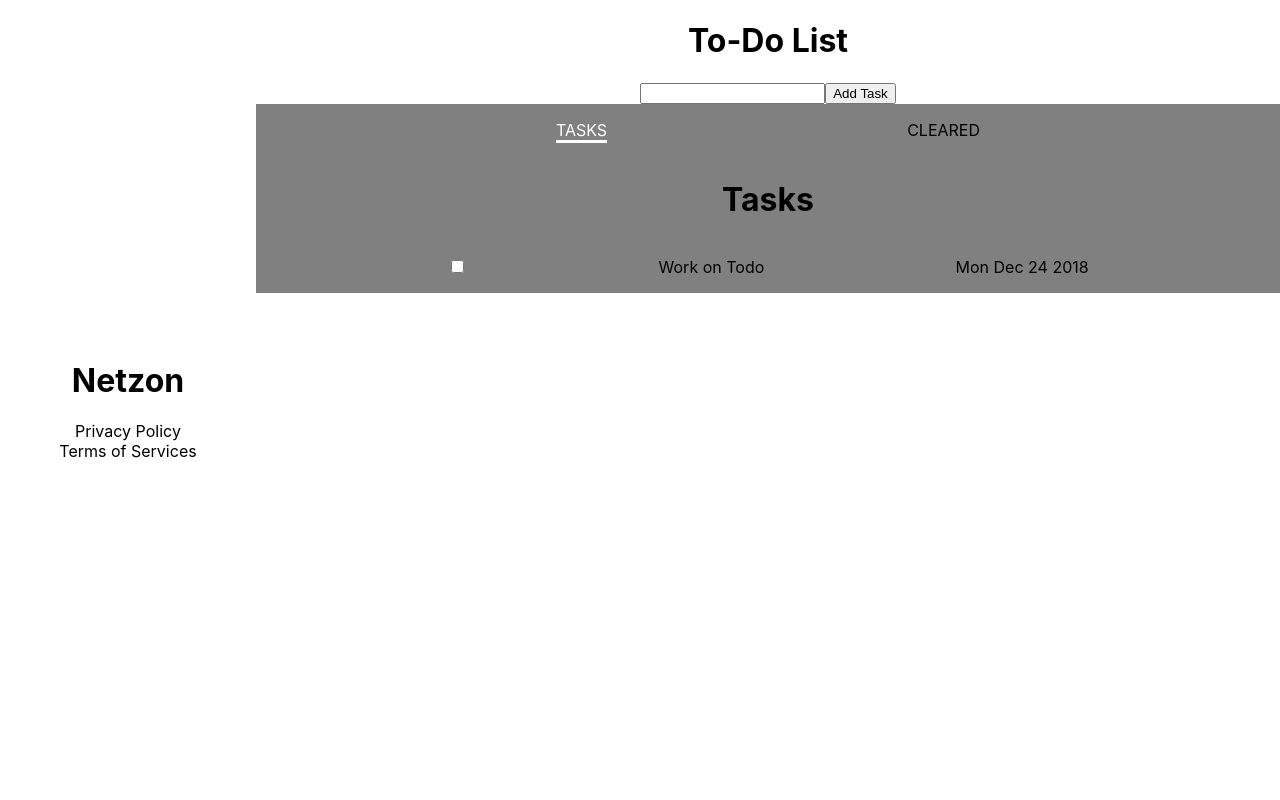
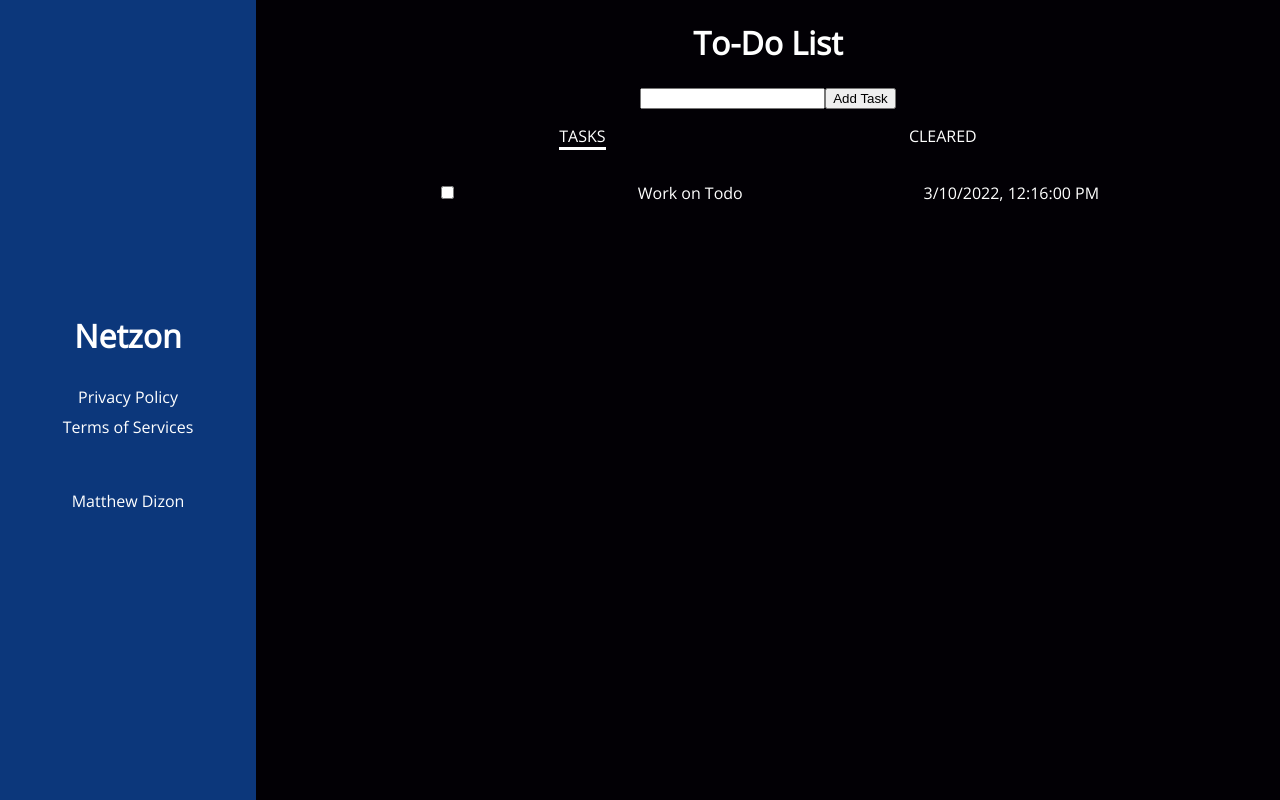
Before and after one commit to matthewdizon/netzon-todo-frontend, a React (Create React App) app: page / in a window 1280 px wide. Built offline with nearby package versions, Linux system fonts and the light colour scheme.

Commit message:
added initial styling

```diff
--- a/src/App.tsx
+++ b/src/App.tsx
@@ -3,8 +3,6 @@ import './App.css';
 import styled from "styled-components"
 
 const TaskBoxContainer = styled.div`
-  background: gray;
-
   .taskbox-headers {
     display: flex;
     justify-content: space-evenly;
@@ -28,12 +26,18 @@ const TaskBox = styled.div`
   display: flex;
   justify-content: space-evenly;
   align-items: center;
+
+  :hover {
+    background: #14213d;
+    cursor: pointer;
+  }
 `
 const defaultTasks = [
   {
     title: "Work on Todo",
     done: false,
-    deadline: new Date(2018, 11, 24, 10, 33, 30, 0),
+    // deadline: new Date(2018, 11, 24, 10, 33, 30, 0),
+    deadline: Date.now(),
   },
 ]
 
@@ -69,7 +73,8 @@ function App() {
     const currTask = {
       title: taskInput,
       done: false,
-      deadline: new Date(2018, 11, 24, 10, 33, 30, 0),
+      // deadline: new Date(2018, 11, 24, 10, 33, 30, 0),
+      deadline: Date.now(),
     }
 
     // Add New Task
@@ -88,7 +93,7 @@ function App() {
       <TaskBox>
         <input type="checkbox" defaultChecked={done} onChange={() => setBool(index)}/>
         <p>{title}</p>
-        <p>{deadline}</p>
+        <p>{new Date(deadline).toLocaleString()}</p>
       </TaskBox>
     )
   }
@@ -100,14 +105,13 @@ function App() {
     if (uncompletedTasks.length !== 0){
       return(
         <div>
-        <h1>Tasks</h1>
           {uncompletedTasks.map((task, index) => {
             return(
               <Task
                 index={index}
                 title={task.title}
                 done={task.done}
-              deadline={task.deadline.toDateString()}
+                deadline={task.deadline}
               />
             )
           })}
@@ -127,14 +131,13 @@ function App() {
     if (completedTasks.length !== 0){
       return(
         <div>
-        <h1>Cleared Tasks</h1>
           {completedTasks.map((task, index) => {
             return(
               <Task
                 index={index}
                 title={task.title}
                 done={task.done}
-              deadline={task.deadline.toDateString()}
+                deadline={task.deadline}
               />
             )
           })}
--- a/src/components/Navbar.tsx
+++ b/src/components/Navbar.tsx
@@ -1,6 +1,8 @@
 import styled from "styled-components"
 
 const StyledNav = styled.div`
+  background: #0C377B;
+
   height: 100vh;
   width: 20%;
 
@@ -9,6 +11,15 @@ const StyledNav = styled.div`
   flex-direction: column;
   justify-content: center;
   align-items: center;
+
+  a {
+    color: white !important;
+    margin: 4px 0;
+  }
+
+  div {
+    margin-top: 48px;
+  }
 `
 
 function Navbar() {
@@ -17,6 +28,9 @@ function Navbar() {
       <a href="/"><h1>Netzon</h1></a>
       <a href="/privacypolicy">Privacy Policy</a>
       <a href="/tos">Terms of Services</a>
+      <div>
+        <a href="http://matthewdizon.com/" target="_blank">Matthew Dizon</a>
+      </div>
     </StyledNav>
   );
 }
--- a/src/index.css
+++ b/src/index.css
@@ -1,8 +1,11 @@
+@import url('https://fonts.googleapis.com/css2?family=Open+Sans&display=swap');
+
 body {
   margin: 0;
-  font-family: -apple-system, BlinkMacSystemFont, 'Segoe UI', 'Roboto', 'Oxygen',
+  /* font-family: -apple-system, BlinkMacSystemFont, 'Segoe UI', 'Roboto', 'Oxygen',
     'Ubuntu', 'Cantarell', 'Fira Sans', 'Droid Sans', 'Helvetica Neue',
-    sans-serif;
+    sans-serif; */
+  font-family: 'Open Sans', sans-serif;
   -webkit-font-smoothing: antialiased;
   -moz-osx-font-smoothing: grayscale;
 }
--- a/src/index.tsx
+++ b/src/index.tsx
@@ -3,8 +3,9 @@ import ReactDOM from 'react-dom';
 import './index.css';
 
 import App from './App';
+import Navbar from "./components/Navbar";
 import PrivacyPolicy from './routes/PrivacyPolicy';
-import Navbar from "./components/Navbar";
+import TermsOfServices from './routes/TermsOfServices';
 
 import reportWebVitals from './reportWebVitals';
 import { BrowserRouter, Route, Routes } from 'react-router-dom';
@@ -22,7 +23,10 @@ const MainContainer = styled.div`
 `
 
 const ContentContainer = styled.div`
-  height: 100%;
+  background: #020005;
+  color: white;
+
+  height: 100vh;
   width: 80%;
   text-align: center;
   padding-left: 20%;
@@ -36,7 +40,7 @@ ReactDOM.render(
         <Routes>
           <Route path="/" element={<App />} />
           <Route path="privacypolicy" element={<PrivacyPolicy />} />
-          {/* <Route path="invoices" element={<Invoices />} /> */}
+          <Route path="tos" element={<TermsOfServices />} />
         </Routes>
       </ContentContainer>
     </MainContainer>
--- /dev/null
+++ b/src/routes/TermsOfServices.tsx
@@ -0,0 +1,12 @@
+import '../App.css';
+import styled from "styled-components"
+
+function TermsOfServices() {
+  return (
+    <div>
+        <h1>Terms of Services</h1>
+    </div>
+  );
+}
+
+export default TermsOfServices;
```
Lines whose indentation alone changed are shown as unchanged.
